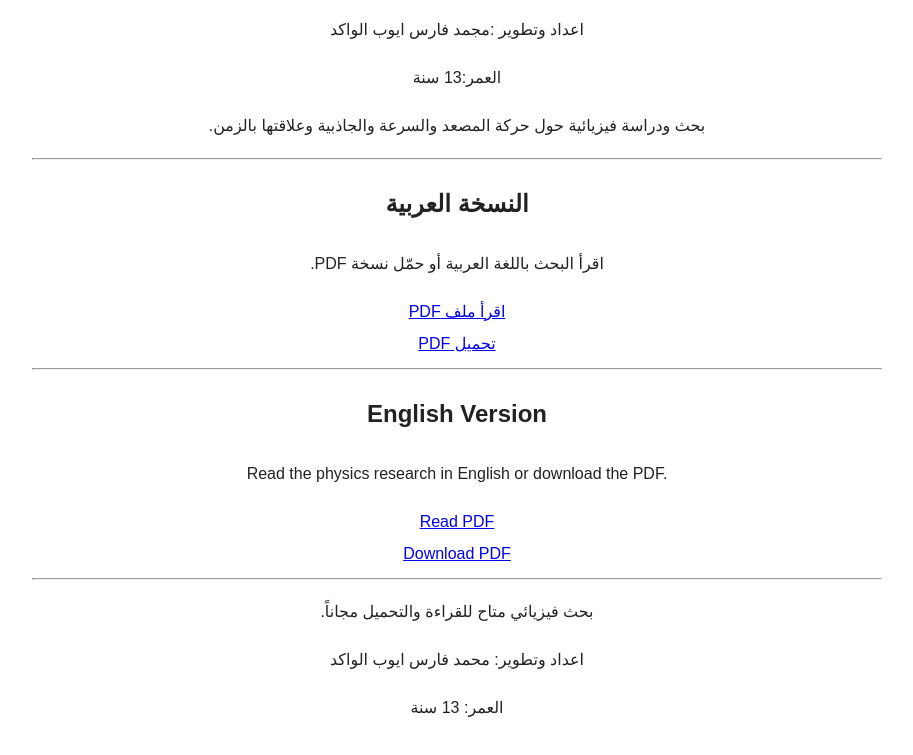
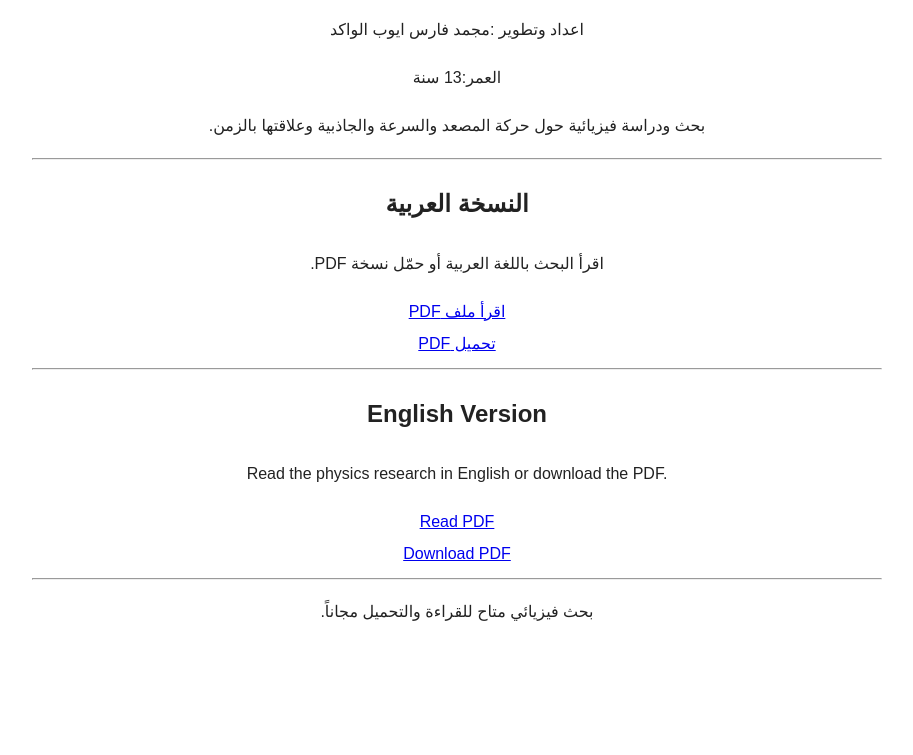
Before and after one commit to mowkd/physics-elevator, a plain HTML site: page index.html in a window 1280 px wide. Shown: the part 163-918 px from the top of the page, without its empty margins (183-1096 px from the left). After the commit the page ends 877 px from the top, so only its background shows below. Drawn offline with Linux system fonts and the light colour scheme.

Commit message:
Update index.html

```diff
--- a/index.html
+++ b/index.html
@@ -33,7 +33,5 @@
 <hr>
 <p>بحث فيزيائي متاح للقراءة والتحميل مجاناً.</p>
 
- <p>اعداد وتطوير: محمد فارس ايوب الواكد</p>
-  <p> العمر: 13 سنة</p>
 </body>
 </html>
```
